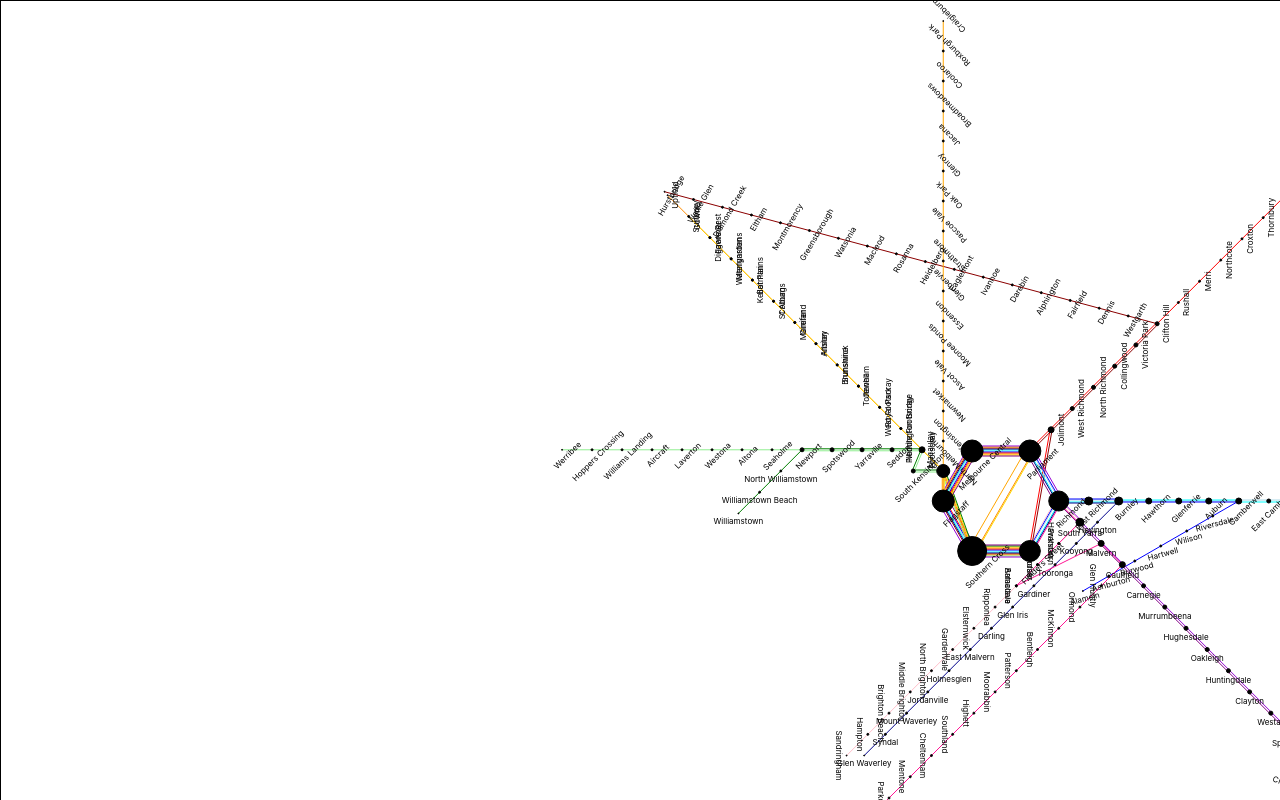
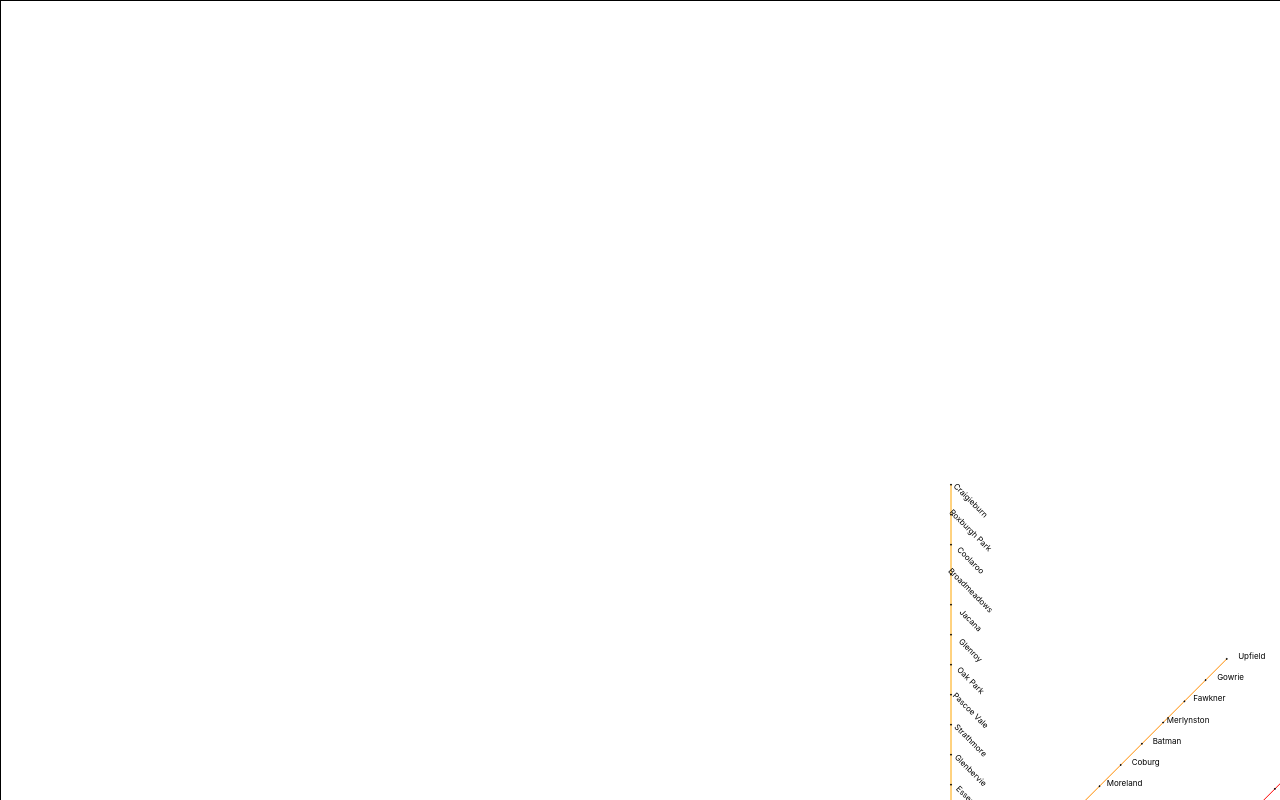
Before and after one commit to Andrew-Eyhorn/train-network-sim-ui, a React (Create React App) app: page / in a window 1280 px wide. Shown: the top 800 px of the page. Built offline with nearby package versions, Linux system fonts and the light colour scheme.

Commit message:
work on text angles to reduce overlap, still in progress

```diff
--- a/src/App.tsx
+++ b/src/App.tsx
@@ -1,153 +1,3 @@
-// // import { useEffect } from "react";
-// // import { SigmaContainer, useLoadGraph } from "@react-sigma/core";
-// // import "@react-sigma/core/lib/react-sigma.min.css";
-
-
-// // import { MultiDirectedGraph } from "graphology";
-// // import Graph from "graphology";
-
-// // import {useLayoutNoverlap} from "@react-sigma/layout-noverlap"
-
-
-// // import myData from './data/sample_network.json';
-
-
-// // const sigmaStyle = { height: "1920px", width: "1080px" }
-
-
-// // // Component that load the graph
-// // const LoadGraph = () => {
-
-// //   const { positions, assign } = useLayoutNoverlap();
-
-
-// //   const loadGraph = useLoadGraph();
-// //   useEffect(() => {
-// //     const graph = new Graph({multi: true, type: "directed"})
-// //     //nodes
-// //     let nodeData = myData["nodes"]
-// //     for (let i = 0; i < nodeData.length; i++) {
-// //       let node = nodeData[i]
-// //       graph.addNode(node["id"], { label: node["id"], size: node["size"] / 25, x: i, y: i, color: "gray" })
-// //     }
-
-// //     //edges
-// //     let edgeData = myData["links"]
-// //     for (let i = 0; i < edgeData.length; i++) {
-// //       let edge= edgeData[i]
-// //       graph.addDirectedEdgeWithKey(i, edge["source"], edge["target"], {color: edge["color"]} )
-// //     }
-
-// //     assign();
-
-// //     loadGraph(graph);
-// //   }, [assign, loadGraph]);
-
-// //   return null;
-// // };
-
-// // // // Component that display the graph
-// // // export const DisplayGraph = () => {
-// // //   return (
-// // //     <SigmaContainer style={sigmaStyle} graph = {MultiDirectedGraph}>
-// // //       <LoadGraph />
-// // //     </SigmaContainer>
-// // //   );
-// // // };
-
-
-// // function App() {
-
-// //   return (
-// //     <SigmaContainer style={sigmaStyle} graph = {MultiDirectedGraph}>
-// //       <LoadGraph />
-// //     </SigmaContainer>
-// //   );
-// // }
-
-// // export default App
-
-// // import { LayoutCircular} from "./reactSigmaExample"
-
-// // const sigmaStyle = { height: "1920px", width: "1080px" }
-
-// // export default function App() {
-// //   return (
-// //     <LayoutCircular style={sigmaStyle}/>
-// //   );
-// // }
-
-
-// import React from "react";
-// import CytoscapeComponent from "react-cytoscapejs";
-
-
-// import testData from "./data/sample_network.json"
-
-// const CytoscapeGraph: React.FC = () => {
-//   // const elements = [
-//   //   // Nodes
-//   //   { data: { id: "a", label: "Node A" } },
-//   //   { data: { id: "b", label: "Node B" } },
-//   //   { data: { id: "c", label: "Node C" } },
-
-//   //   // Edges (including a parallel edge for demonstration)
-//   //   { data: { source: "a", target: "b", label: "Edge 1" } },
-//   //   { data: { source: "a", target: "b", label: "Edge 2 (parallel)" } },
-//   //   { data: { source: "b", target: "c", label: "Edge 3" },
-//   //   },
-//   // ];
-
-// const elements = [];
-
-// let nodeData = testData["nodes"]
-
-// for (let i = 0; i < nodeData.length; i++) {
-//   let node = nodeData[i]
-//   elements.push({data:{id: node["id"], label: node["id"]}})
-// }
-
-// let edgeData = testData["links"]
-
-// let offsets = [-20, -10, 10, 20]
-// for (let i = 0; i < edgeData.length; i++) {
-//   let edge = edgeData[i]
-//   elements.push({data: {source: edge["source"], target: edge["target"], color: edge["color"], offset: offsets[edge["key"]/2]}})
-
-// }
-//   return (
-//     <CytoscapeComponent
-//       elements={elements}
-//       style={{ width: "1960px", height: "1080px" }}
-//       layout={{ name: "cose" }} // You can try other layouts like 'circle', 'breadthfirst', etc.
-//       stylesheet={[
-//         {
-//           selector: "node",
-//           style: {
-//             content: "data(label)", // Display labels
-//             "text-valign": "center",
-//             "text-halign": "center",
-//             "background-color": "#61bffc",
-//             color: "#000",
-//             "font-size": "10px",
-//           },
-//         },
-//         {
-//           selector: "edge",
-//           style: {
-//             "curve-style": "segments", // Use straight segment edges
-//             "segment-distances": "data(offset)", // Dynamically control offsets
-//             "segment-weights": 0.5, // Center the offset at the midpoint
-//             "line-color": "data(color)",
-//             "target-arrow-color": "#ccc",
-//           },
-//         },
-//       ]}
-//     />
-//   );
-// };
-
-// export default CytoscapeGraph;
 import D3GraphWithOffsets from "./d3test";
 
 import testData from './data/sample_network.json';
@@ -165,7 +15,7 @@ function App() {
   let nodeData = testData["nodes"]
   for (let i = 0; i < nodeData.length; i++) {
     let node = nodeData[i]
-    nodes.push({id: node["id"], x: node["pos"][0] + 2000/2, y: 1000/2 - node["pos"][1], size: node["size"]/100, mapAngle: node["map_angle"] * 180/Math.PI})
+    nodes.push({id: node["id"], x: node["pos"][0] + 2000/2, y: 2000/2 - node["pos"][1], size: node["size"]/100, mapAngle: node["map_angle"]})
   }
 
   let edgeData = testData["links"]
--- a/src/d3test.tsx
+++ b/src/d3test.tsx
@@ -1,5 +1,37 @@
 import React from "react";
 
+function normaliseAngle(angle: number) {
+  angle = Math.round(angle * 180 / Math.PI)
+  if (angle % 90 === 0) {
+    angle = 45
+  }
+  else {
+    angle = 0
+  }
+  return angle
+}
+
+function offsetX(angle: number) {
+  angle = Math.round(angle * 180 / Math.PI)
+  if (angle % 180 === 0) {
+    return 0
+  }
+  else if (angle % 90 === 0) {
+    return 25
+  }
+  else return 25
+}
+
+function offsetY(angle: number) {
+  angle = Math.round(angle * 180 / Math.PI)
+  if (angle % 180 === 0) {
+    return 25
+  }
+  else if (angle % 90 === 0) {
+    return 0
+  }
+  else return 0
+}
 // Define types for nodes and edges
 interface Node {
   id: string;
@@ -52,7 +84,7 @@ const D3GraphWithOffsets: React.FC<GraphProps> = ({ nodes, edges }) => {
   });
 
   return (
-    <svg width={2000} height={1000} style={{ border: "1px solid black" }}>
+    <svg width={2000} height={2000} style={{ border: "1px solid black" }}>
       {/* Render edges */}
       {edgePaths.map((path, index) =>
         path ? (
@@ -81,12 +113,12 @@ const D3GraphWithOffsets: React.FC<GraphProps> = ({ nodes, edges }) => {
         />
         {/* Node label */}
         <text
-          x={node.x}
-          y={node.y + node.size + 10} // Position label above the node
+          x={node.x + offsetX(node.mapAngle)}
+          y={node.y - offsetY(node.mapAngle)} // Position label above the node
           textAnchor="middle" // Center the label horizontally
           fontSize="8"
           fill="black"
-          transform = {`rotate(${-1*node.mapAngle - 45}, ${node.x}, ${node.y})`}
+          transform = {`rotate(${normaliseAngle(node.mapAngle)}, ${node.x}, ${node.y})`}
         >
           {node.id}
         </text>
```
Also changed, not shown: src/data/sample_network.json (+1 -1 lines).
